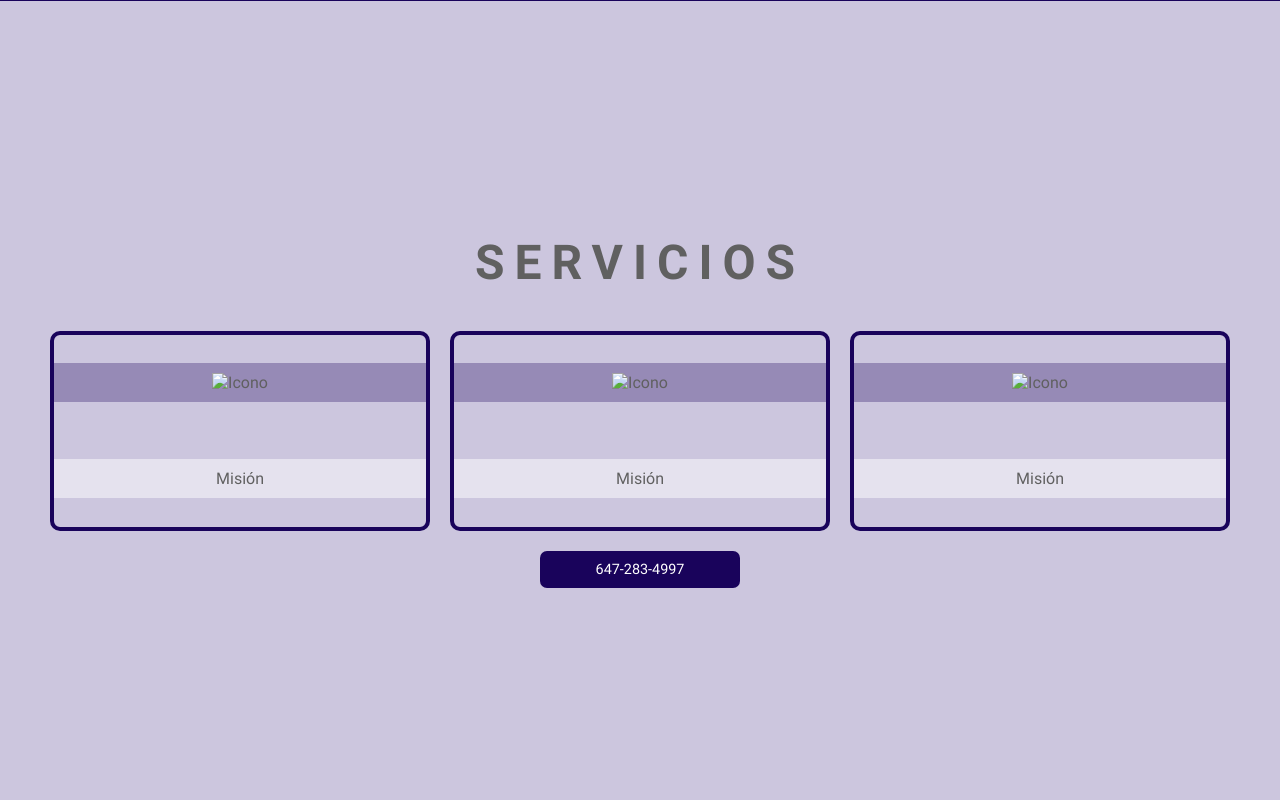
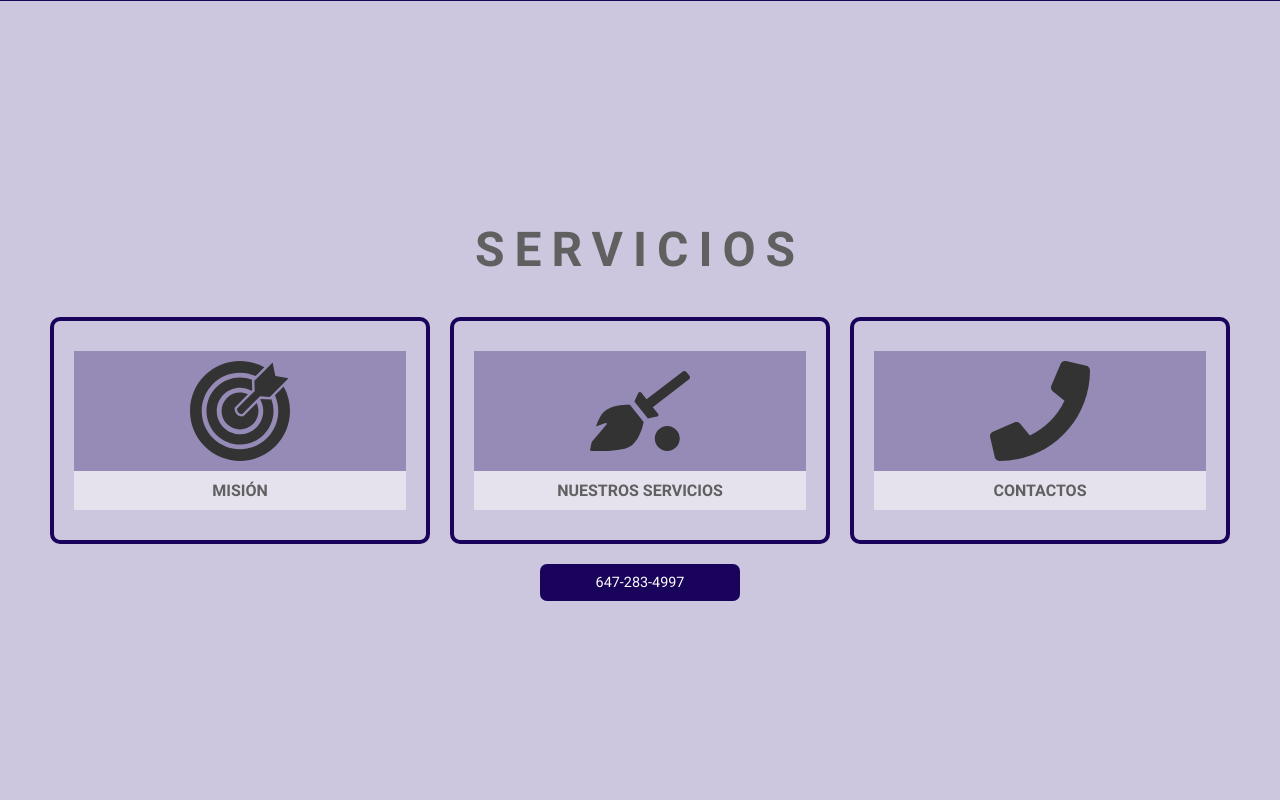
Before and after one commit to dlunamontilla/loyal-service, a PHP site: page / in a window 1280 px wide. Shown: the part 799-1599 px from the top of the page. Run offline with PHP 8.4, Linux system fonts and the light colour scheme.

Commit message:
Implementación de iconos en la sección de servicios

```diff
--- a/app/js/main.js
+++ b/app/js/main.js
@@ -1,30 +1,36 @@
 (function () {
-  const logotipo = async ( _elemento, _ruta ) => {
-    const res = await fetch("multimedia/imagen/loyal-services-logo.svg"),
+	const imagen = async (_elemento, _ruta) => {
+		const res = await fetch(_ruta),
 			recurso = await res.text();
-    _elemento.insertAdjacentHTML( "beforeend", recurso );
+		_elemento.insertAdjacentHTML("beforeend", recurso);
 	}
 
 	const ruta = "multimedia/imagen/loyal-services-logo.svg",
-        logo = document.querySelector( "#logotipo" );
+		logo = document.querySelector("#logotipo");
 
-  if ( logo !== null )
-    logotipo( logo, ruta );
+	if (logo !== null)
+		imagen(logo, ruta);
 
 	// Obtener datos de la plantilla
-  const cards = document.querySelector( "#template-cards" ),
-        title = document.querySelector( "#template-title" ),
-        buttonTel = document.querySelector( "#template-button-tel" );
+	const cards = document.querySelector("#template-cards"),
+		title = document.querySelector("#template-title"),
+		buttonTel = document.querySelector("#template-button-tel");
 
 	// Obtener Secciones:
-  const servicesContent = document.querySelector( "#services-content" );
+	const servicesContent = document.querySelector("#services-content");
 
 
 	// Implementar plantilla en: Services:
-  const servicesTitle = title.cloneNode( true ),
-        servicesCards = cards.cloneNode( true );
+	const servicesTitle = title.cloneNode(true),
+		servicesCards = cards.cloneNode(true);
 
 	servicesTitle.textContent = "Services";
-  servicesContent.append( servicesTitle.content, servicesCards.content, buttonTel.cloneNode( true ).content );
+	servicesContent.append(servicesTitle.content, servicesCards.content, buttonTel.cloneNode(true).content);
 
+	const iconos = document.querySelectorAll("[data-src]");
+
+	if ( iconos.length > 0 )
+		iconos.forEach((icono) => {
+			imagen( icono, icono.dataset.src );
+		});
 }())
--- a/index.html
+++ b/index.html
@@ -14,32 +14,26 @@
   <template id="template-cards">
     <div class="cards">
       <div class="cards__item">
-        <div class="cards__img">
-          <img src="" alt="Icono">
-        </div>
+        <div class="cards__img" data-src="multimedia/imagen/mision.svg"></div>
 
         <div class="cards__text">
-          <span>Misión</span>
+          <span class="cards__title">Misión</span>
         </div>
       </div>
 
       <div class="cards__item">
-        <div class="cards__img">
-          <img src="" alt="Icono">
-        </div>
+        <div class="cards__img" data-src="multimedia/imagen/servicios.svg"></div>
 
         <div class="cards__text">
-          <span>Misión</span>
+          <span class="cards__title">Nuestros Servicios</span>
         </div>
       </div>
 
       <div class="cards__item">
-        <div class="cards__img">
-          <img src="" alt="Icono">
-        </div>
+        <div class="cards__img" data-src="multimedia/imagen/phone.svg"></div>
 
         <div class="cards__text">
-          <span>Misión</span>
+          <span class="cards__title">Contactos</span>
         </div>
       </div>
     </div>
--- a/vista/css/style.css
+++ b/vista/css/style.css
@@ -165,7 +165,6 @@ pre, code {
   margin: 20px auto;
   display: grid;
   grid-template-columns: repeat(var(--columnas), 1fr);
-  grid-auto-rows: 200px;
   gap: 20px;
 }
 @media screen and (min-width: 490px) and (max-width: 740px) {
@@ -184,6 +183,7 @@ pre, code {
   align-items: center;
   border-radius: 10px;
   border: 4px solid #19035b;
+  padding: 30px 20px;
 }
 .cards__img, .cards__text {
   display: flex;
@@ -196,6 +196,10 @@ pre, code {
 }
 .cards__text {
   background-color: rgba(255, 255, 255, 0.5);
+}
+.cards__title {
+  text-transform: uppercase;
+  font-weight: bold;
 }
 
 .button {
@@ -235,4 +239,25 @@ pre, code {
   text-transform: uppercase;
 }
 
+.imagen-svg {
+  max-width: 100%;
+}
+.imagen-svg--viewport {
+  --diametro: 100px;
+  transition: 300ms ease;
+  width: var(--diametro);
+  height: var(--diametro);
+}
+.imagen-svg--viewport:active {
+  transition: none;
+  transform: scale(0.98);
+}
+.imagen-svg--path {
+  transition: 300ms ease;
+  fill: #333333;
+}
+.imagen-svg--path:hover {
+  fill: #5c440c;
+}
+
 /*# sourceMappingURL=style.css.map */
--- a/vista/sass/_main.scss
+++ b/vista/sass/_main.scss
@@ -84,7 +84,6 @@
   margin: 20px auto;
   display: grid;
   grid-template-columns: repeat(var(--columnas), 1fr);
-  grid-auto-rows: 200px;
   gap: 20px;
 
 
@@ -102,6 +101,8 @@
     align-items: center;
     border-radius: 10px;
     border: 4px solid $color-base;
+
+    padding: 30px 20px;
   }
 
   &__img,
@@ -118,6 +119,11 @@
 
   &__text {
     background-color: rgba( white, 0.5 );
+  }
+
+  &__title {
+    text-transform: uppercase;
+    font-weight: bold;
   }
 }
 
@@ -165,3 +171,30 @@
     text-transform: uppercase;
   }
 }
+
+.imagen-svg {
+  max-width: 100%;
+
+  &--viewport {
+    --diametro: 100px;
+
+    transition: 300ms ease;
+
+    width: var(--diametro);
+    height: var(--diametro);
+
+    &:active {
+      transition: none;
+      transform: scale(0.98);
+    }
+  }
+
+  &--path {
+    transition: 300ms ease;
+    fill: darken( white, 80 );
+
+    &:hover {
+      fill: darken($color-secundario, 20);
+    }
+  }
+}
```
Also changed, not shown: multimedia/imagen/mision.svg, multimedia/imagen/phone.svg, multimedia/imagen/servicios.svg, 1 other file. Lines whose indentation alone changed are shown as unchanged.
